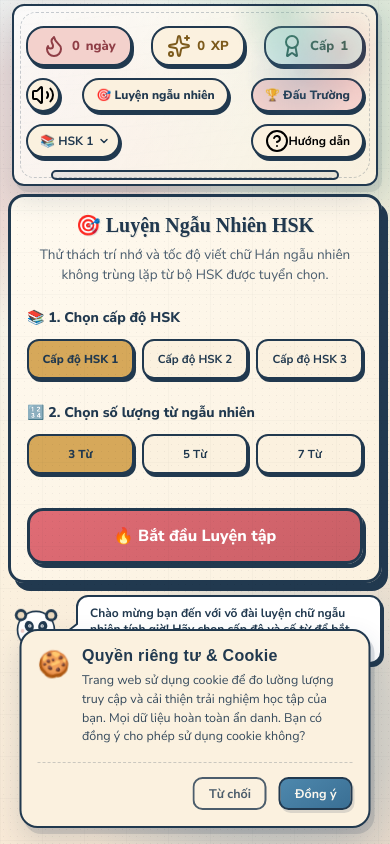
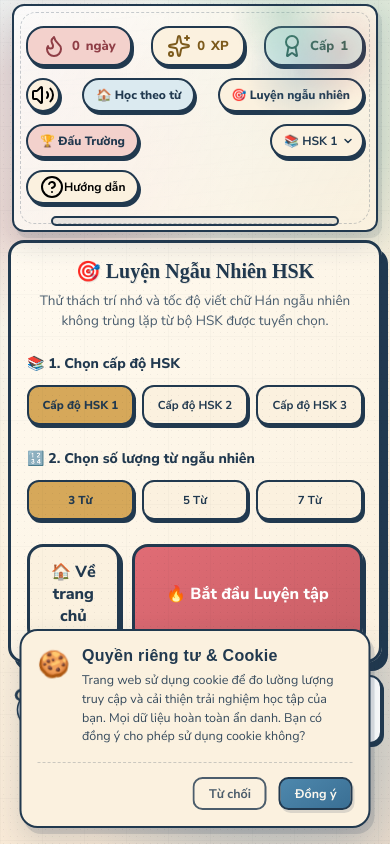
Before and after one commit to tranhieutt/chinese-writing-game, a Next.js app: page /practice in a window 390 px wide. Built offline with nearby package versions, Linux system fonts and the light colour scheme; no server answers.

Commit message:
feat(nav): Add home navigation controls
Add home links to practice and tournament setup flows and show home navigation outside the landing page.

Track the screenshot helper and refreshed mobile overlay artifact.

```diff
--- a/src/app/globals.css
+++ b/src/app/globals.css
@@ -1965,6 +1965,37 @@ body::after {
   border-color: var(--ds-blueprint);
 }
 
+/* ── Home Nav Button ── */
+.btn-home-nav {
+  background: var(--ds-blueprint-soft);
+  border: 2px solid var(--ds-ink);
+  border-radius: var(--ds-radius);
+  height: 34px;
+  cursor: pointer;
+  display: inline-flex;
+  align-items: center;
+  justify-content: center;
+  font-size: 12px;
+  font-family: var(--font-main);
+  font-weight: 800;
+  color: var(--ds-ink);
+  padding: 0 12px;
+  text-decoration: none;
+  transition: all 0.15s;
+  box-shadow: 2px 3px 0 var(--ds-ink);
+}
+
+.btn-home-nav:hover {
+  background: #b8d6e8;
+  transform: translateY(-1px);
+  box-shadow: 2px 4px 0 var(--ds-ink);
+}
+
+.btn-home-nav:active {
+  transform: translateY(1px);
+  box-shadow: 1px 1px 0 var(--ds-ink);
+}
+
 /* ── Practice Nav Button ── */
 .btn-practice-nav {
   background: var(--ds-rice);
--- a/src/app/practice/page.tsx
+++ b/src/app/practice/page.tsx
@@ -451,14 +451,26 @@ export default function PracticePage() {
               </div>
             </div>
 
+            <div style={{ display: 'flex', gap: '12px', marginTop: '16px', width: '100%' }}>
+              <Link href="/" style={{ flex: 1, textDecoration: 'none' }}>
+                <button
+                  type="button"
+                  className="btn-setup-back"
+                  style={{ width: '100%', justifyContent: 'center' }}
+                >
+                  🏠 Về trang chủ
+                </button>
+              </Link>
               <button
                 type="button"
                 id="start-practice-btn"
                 className="btn-start-practice"
                 onClick={handleStartPractice}
+                style={{ flex: 2, marginTop: 0 }}
               >
                 🔥 Bắt đầu Luyện tập
               </button>
+            </div>
           </div>
         )}
 
--- a/src/app/practice/practice.css
+++ b/src/app/practice/practice.css
@@ -490,3 +490,34 @@
     font-size: 13px;
   }
 }
+
+/* ── Setup Back Button ── */
+.btn-setup-back {
+  width: 100%;
+  background: var(--ds-rice);
+  color: var(--ds-ink);
+  font-family: var(--font-main);
+  font-weight: 800;
+  font-size: 16px;
+  padding: 14px 20px;
+  border: 3px solid var(--ds-ink);
+  border-radius: 16px;
+  cursor: pointer;
+  transition: all 0.15s ease;
+  box-shadow: 3px 4px 0 var(--ds-ink);
+  display: flex;
+  align-items: center;
+  justify-content: center;
+  gap: 6px;
+}
+
+.btn-setup-back:hover {
+  background: #fdf8eb;
+  transform: translateY(-1px);
+  box-shadow: 3px 5px 0 var(--ds-ink);
+}
+
+.btn-setup-back:active {
+  transform: translateY(2px);
+  box-shadow: 1px 1px 0 var(--ds-ink);
+}
--- a/src/app/tournament/tournament.css
+++ b/src/app/tournament/tournament.css
@@ -830,3 +830,34 @@
     padding: 8px 12px;
   }
 }
+
+/* ── Setup Back Button ── */
+.btn-setup-back {
+  width: 100%;
+  background: var(--ds-rice);
+  color: var(--ds-ink);
+  font-family: var(--font-main);
+  font-weight: 800;
+  font-size: 16px;
+  padding: 14px 20px;
+  border: 3px solid var(--ds-ink);
+  border-radius: 16px;
+  cursor: pointer;
+  transition: all 0.15s ease;
+  box-shadow: 3px 4px 0 var(--ds-ink);
+  display: flex;
+  align-items: center;
+  justify-content: center;
+  gap: 6px;
+}
+
+.btn-setup-back:hover {
+  background: #fdf8eb;
+  transform: translateY(-1px);
+  box-shadow: 3px 5px 0 var(--ds-ink);
+}
+
+.btn-setup-back:active {
+  transform: translateY(2px);
+  box-shadow: 1px 1px 0 var(--ds-ink);
+}
--- a/src/components/StatsPanel.tsx
+++ b/src/components/StatsPanel.tsx
@@ -3,6 +3,7 @@
 import React from 'react';
 import { Volume2, VolumeX, HelpCircle, Flame, Sparkles, Award } from 'lucide-react';
 import Link from 'next/link';
+import { usePathname } from 'next/navigation';
 
 interface StatsPanelProps {
   xp: number;
@@ -27,6 +28,8 @@ export const StatsPanel: React.FC<StatsPanelProps> = ({
 }) => {
   const currentLevelXP = xp % 500;
   const progressPercent = (currentLevelXP / 500) * 100;
+  const pathname = usePathname();
+  const isHomePage = pathname === '/';
 
   return (
     <div className="header">
@@ -71,6 +74,16 @@ export const StatsPanel: React.FC<StatsPanelProps> = ({
           >
             {isMuted ? <VolumeX className="w-4 h-4 inline" /> : <Volume2 className="w-4 h-4 inline" />}
           </button>
+
+          {!isHomePage && (
+            <Link
+              href="/"
+              className="btn-home-nav"
+              title="Quay lại học theo từ"
+            >
+              🏠 Học theo từ
+            </Link>
+          )}
 
           <Link
             href="/practice"
```
Also changed, not shown: scratch/test-screenshot.js (added, +88 -0 lines), src/app/tournament/page.tsx (+12 -1 lines), test-results/mobile-complete-overlay.png. Lines whose indentation alone changed are shown as unchanged.
